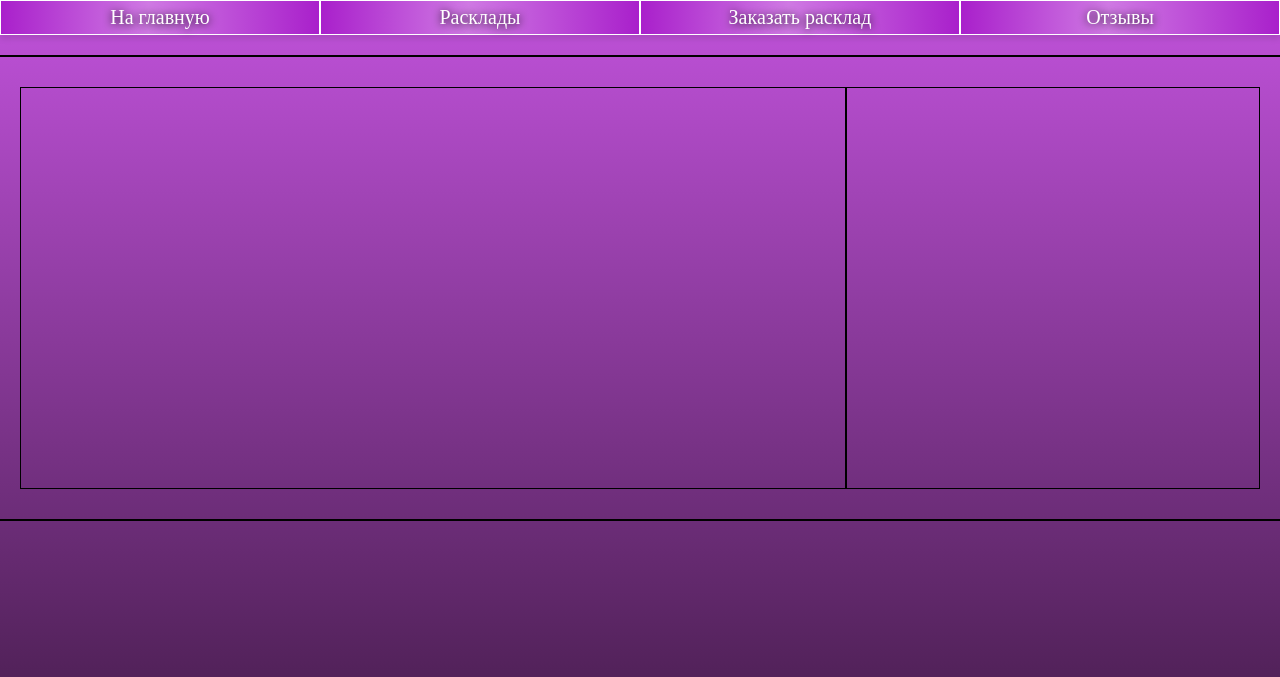
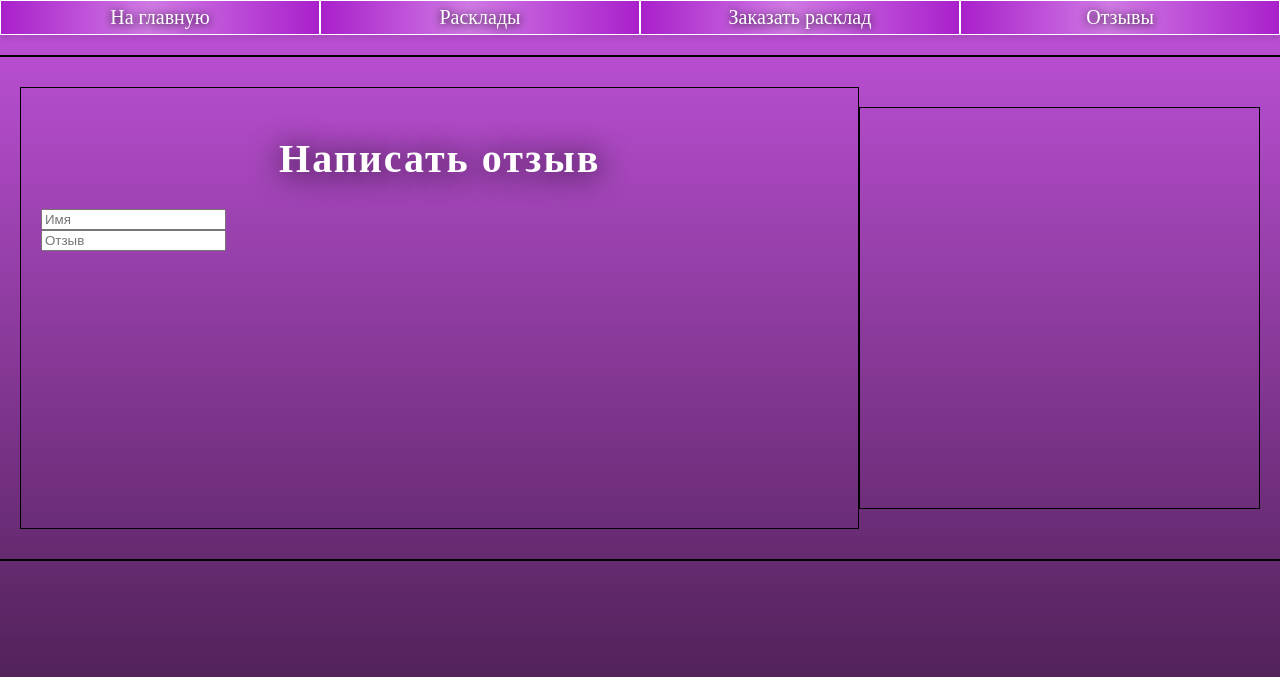
Before and after one commit to Inquisitor-ua/Liberty, a Django app: page /otzuvu/ in a window 1280 px wide. Shown: the part 99-776 px from the top of the page. Run offline with Django 5.2, Linux system fonts and the light colour scheme.

Commit message:
otziv form

```diff
--- a/auction/web/forms.py
+++ b/auction/web/forms.py
@@ -1,5 +1,27 @@
-from .models import Zapis
+from .models import Zapis, Otzuvu
 from django.forms import ModelForm, TextInput, NumberInput, HiddenInput
+
+class OtzivInput(ModelForm):
+    class Meta:
+        model = Otzuvu
+
+        fields = ['name', 'text', 'mark']
+
+        widgets = {'name': TextInput(attrs={
+            'class': ...,
+            'name': 'name',
+            'placeholder': 'Имя'
+        }),
+                   'text': TextInput(attrs={
+            'class': ...,
+            'name': 'text',
+            'placeholder': 'Отзыв'
+        }),
+                   'mark': HiddenInput(attrs={
+            'class': ...,
+            'name': 'mark',
+            'id': 'mark'
+        }),}
 
 class ZapisInput(ModelForm):
     class Meta:
--- a/auction/web/static/web/css/otzuvu.css
+++ b/auction/web/static/web/css/otzuvu.css
@@ -30,6 +30,7 @@
     width: 100%;
     flex: 2;
     border: 1px black solid;
+    padding: 20px;
 }
 .rating{
     height: 400px;
@@ -37,3 +38,7 @@
     flex: 1;
     border: 1px black solid;
 }
+
+.form-input{
+
+}
--- a/auction/web/templates/web/otzuvu.html
+++ b/auction/web/templates/web/otzuvu.html
@@ -5,7 +5,27 @@
 {% block content %}
     <div class="main-content">
         <div class="main-top">
-            <div class="otzuv-form"></div>
+            <div class="otzuv-form">
+                <h1>Написать отзыв</h1>
+                <form method="post">
+                    <div class="form-block">
+                        <div class="form-input">
+                            {{ form.name }}
+                        </div>
+                        <div class="form-input">
+                            {{ form.text }}
+                        </div>
+                        <div>
+                            <span class="star"></span>
+                            <span class="star"></span>
+                            <span class="star"></span>
+                            <span class="star"></span>
+                            <span class="star"></span>
+                        </div>
+                        {{ form.mark }}
+                    </div>
+                </form>
+            </div>
             <div class="rating"></div>
         </div>
         <div class="main-bottom"></div>
--- a/auction/web/views.py
+++ b/auction/web/views.py
@@ -1,7 +1,7 @@
 from django.shortcuts import render, redirect, get_object_or_404
 from django.http import HttpResponse
 from .models import Rasklad, Otzuvu
-from .forms import ZapisInput
+from .forms import ZapisInput, OtzivInput
 import telebot
 
 TOKEN = "7291448617:AAE0-N7lM1y5zWUOfgj7lwE_JFvYVivE1VY"
@@ -39,4 +39,5 @@ def rasklad(request, rasklad_id = 0):
 
 def otzuvu(request):
     data = Otzuvu.objects.all()
-    return render(request, "web/otzuvu.html", {'otzuvu': data})
+    form = OtzivInput()
+    return render(request, "web/otzuvu.html", {'otzuvu': data, 'form': form})
```
